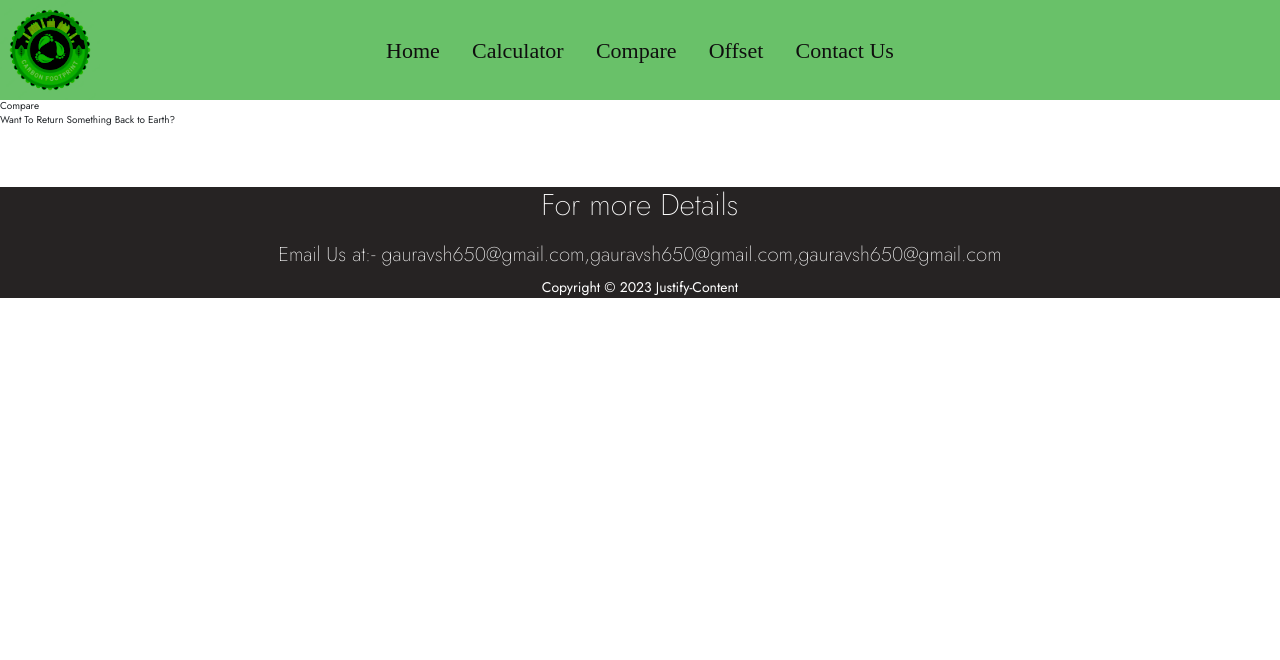
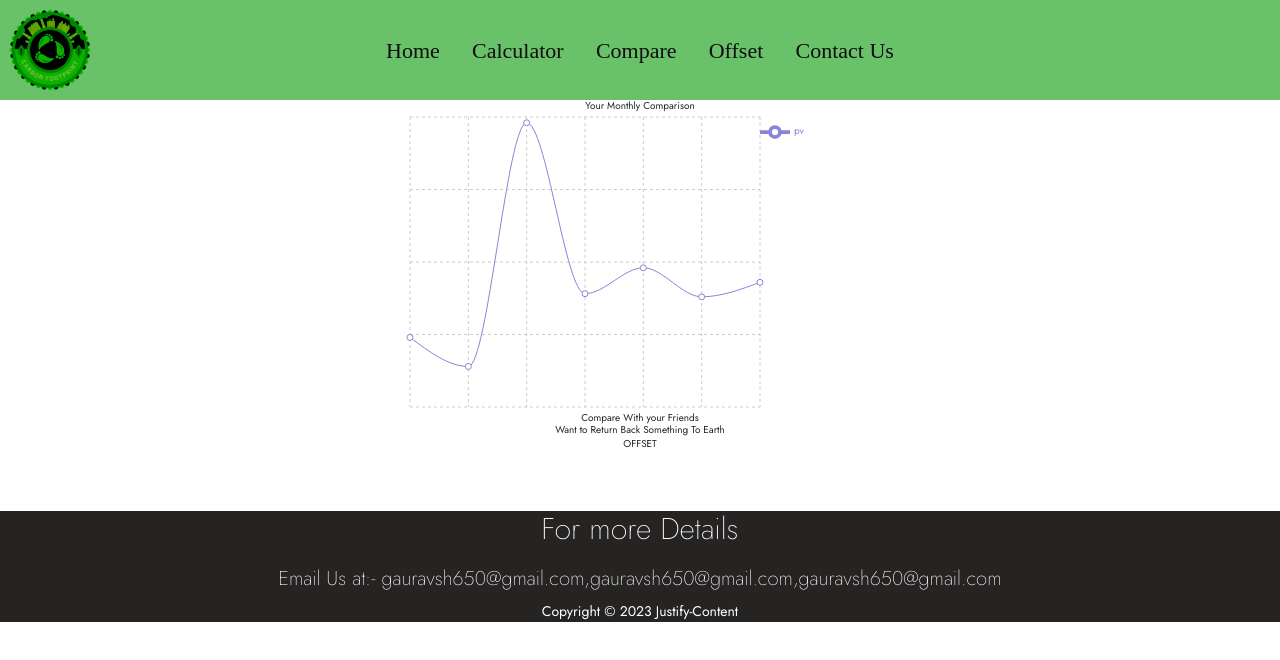
Before and after one commit to AdityaChaudhary2913/IEEE_Hackathon_Task1_By_Justify-Content, a React (Create React App) app in the folder frontend/: page /compare in a window 1280 px wide. Shown: the top 660 px of the page. Built offline with nearby package versions, Linux system fonts and the light colour scheme.

Commit message:
Added Line Chart

```diff
--- /dev/null
+++ b/frontend/src/components/Calculator/LineChartGraph.jsx
@@ -0,0 +1,96 @@
+// import "./styles.css";
+import React from "react";
+import {
+  LineChart,
+  Line,
+  XAxis,
+  YAxis,
+  CartesianGrid,
+  Tooltip,
+  Legend,
+  ResponsiveContainer
+} from "recharts";
+
+const data = [
+  {
+    name: "Page A",
+    uv: 4000,
+    pv: 2400,
+    amt: 2400,
+  },
+  {
+    name: "Page B",
+    uv: 3000,
+    pv: 1398,
+    amt: 2210,
+  },
+  {
+    name: "Page C",
+    uv: 2000,
+    pv: 9800,
+    amt: 2290,
+  },
+  {
+    name: "Page D",
+    uv: 2780,
+    pv: 3908,
+    amt: 2000,
+  },
+  {
+    name: "Page E",
+    uv: 1890,
+    pv: 4800,
+    amt: 2181,
+  },
+  {
+    name: "Page F",
+    uv: 2390,
+    pv: 3800,
+    amt: 2500,
+  },
+  {
+    name: "Page G",
+    uv: 3490,
+    pv: 4300,
+    amt: 2100,
+  },
+];
+
+const LineChartGraph = () => {
+  return (
+
+      <LineChart
+        width={500}
+        height={300}
+        data={data}
+        margin={{
+          top: 5,
+          right: 30,
+          left: 20,
+          bottom: 5,
+        }}
+      >
+        <CartesianGrid strokeDasharray="3 3" />
+        <Legend
+          className="Legend"
+          verticalAlign="top"
+          width={100}
+          layout="vertical"
+          align="right"
+          iconSize={30}
+        />
+        {/* <XAxis /> */}
+        {/* <YAxis /> */}
+        <Tooltip />
+        <Line
+          type="monotone"
+          dataKey="pv"
+          stroke="#8884d8"
+          activeDot={{ r: 8 }}
+        />
+        {/* <Line type="monotone" dataKey="uv" stroke="#82ca9d" /> */}
+      </LineChart>
+
+  );
+};
+export default LineChartGraph;
--- /dev/null
+++ b/frontend/src/components/Compare/Compare.css
@@ -0,0 +1,10 @@
+.CompareEmmisions {
+  text-align: center;
+  align-items: center;
+  justify-content: center;
+}
+.MonthlyComparison {
+  display: flex;
+  justify-content: center;
+  /* align-items: center; */
+}
--- a/frontend/src/components/Compare/Compare.jsx
+++ b/frontend/src/components/Compare/Compare.jsx
@@ -1,13 +1,26 @@
 import React from "react";
-import { Link } from "react-router-dom";
+import { Link, NavLink } from "react-router-dom";
+import LineChartGraph from "../Calculator/LineChartGraph";
+import "./Compare.css";
 
 const Compare = () => {
   return (
-    <div>
-      <h1>Compare</h1>
-      <Link to="/offset">
-        <button>Want To Return Something Back to Earth? </button>
-      </Link>
+    <div className="CompareEmmisions">
+      <div className="MonthlyComparisonHeading">
+        <h1>Your Monthly Comparison</h1>
+      </div>
+      <div className="MonthlyComparison">
+        <div className="LineGraph">
+          <LineChartGraph />
+        </div>
+      </div>
+      <div className="ComparisonWithFriend">
+        <h1>Compare With your Friends</h1>
+      </div>
+      <div>
+        <h1>Want to Return Back Something To Earth</h1>
+        <NavLink to="/offset">OFFSET</NavLink>
+      </div>
     </div>
   );
 };
--- a/package.json
+++ b/package.json
@@ -21,6 +21,7 @@
     "react-bootstrap": "^2.8.0",
     "react-error-overlay": "^6.0.11",
     "react-tsparticles": "^2.12.2",
+    "recharts": "^2.8.0",
     "tsparticles-slim": "^2.12.0"
   },
   "devDependencies": {
```
Also changed, not shown: 1 other file (tests, documents, lock files or other folders).
